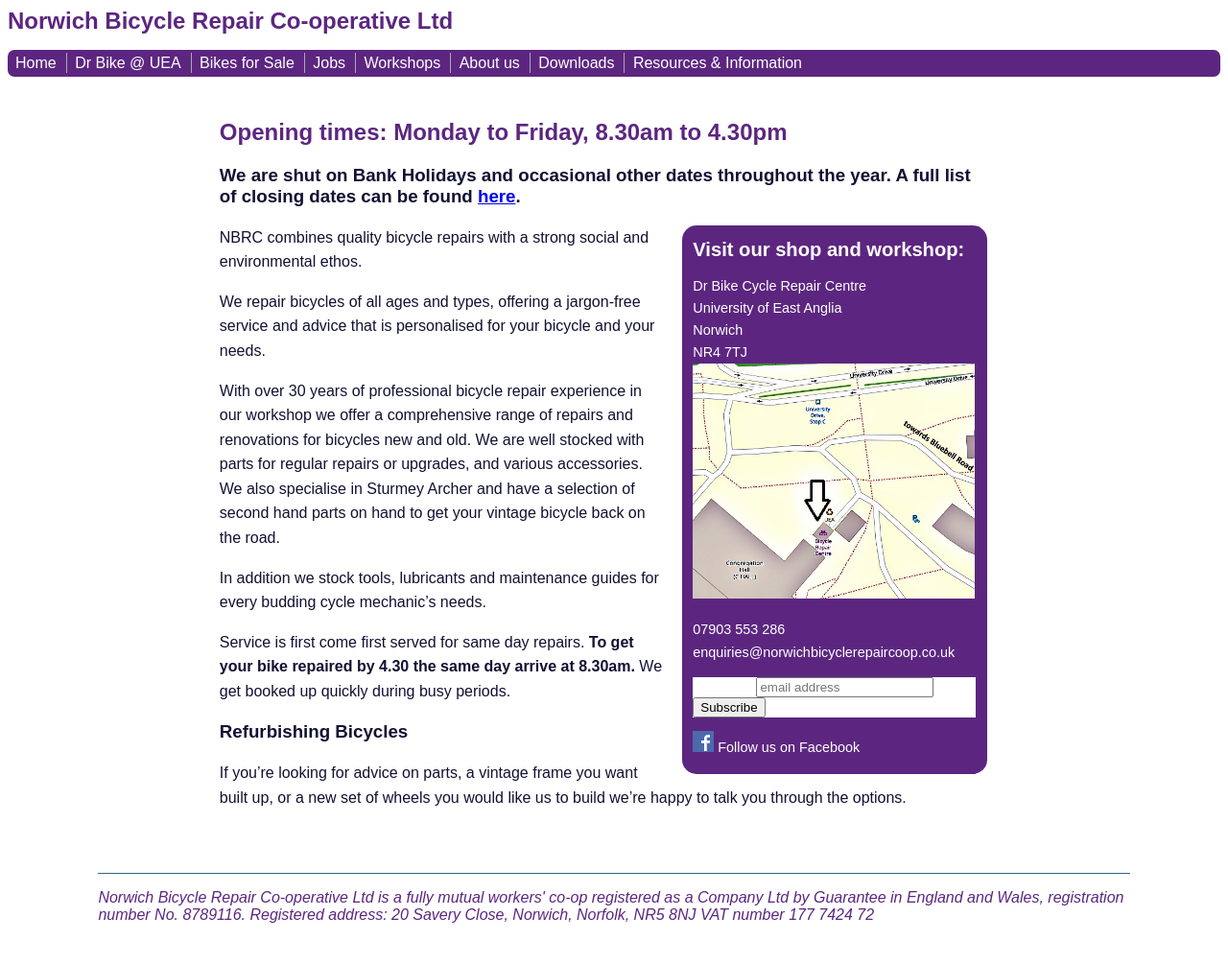
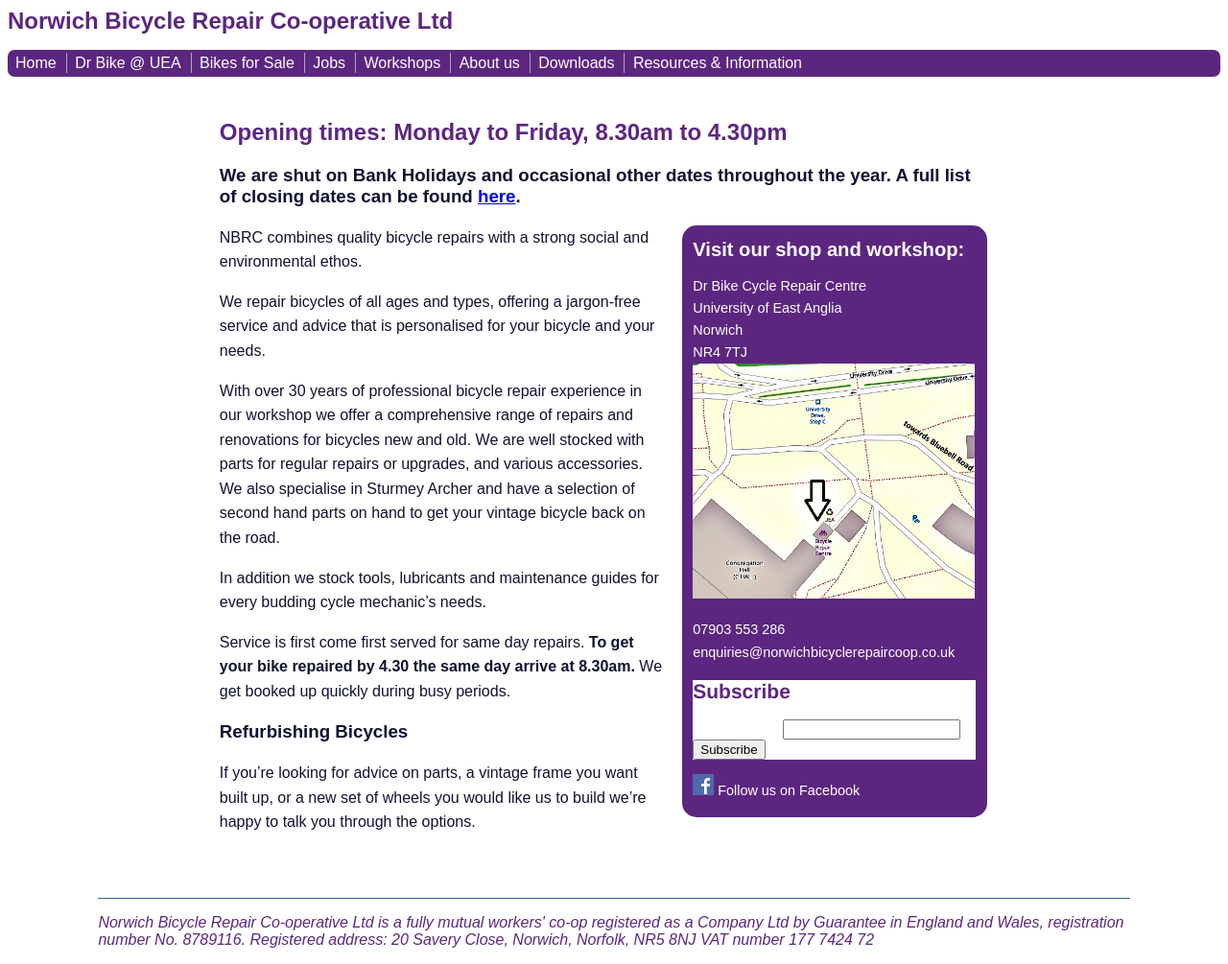
Before and after one commit to norwichbicyclerepaircooperative/norwichbicyclerepaircooperative.github.io, a Jekyll site: the page built from index.md, in a window 1280 px wide. Shown: the whole page at 96% size. Built offline with Jekyll 4.4.1, drawn with Linux system fonts in a browser that asks for light colours; comment, search, counter and statistics services are not loaded; before the commit the page ends 979 px from its top, so only the background shows below that.

Commit message:
Update index.md

```diff
--- a/index.md
+++ b/index.md
@@ -20,21 +20,25 @@
 
 07903 553 286
 enquiries@norwichbicyclerepaircoop.co.uk
-
-
 <!-- Begin Mailchimp Signup Form -->
-<link href="//cdn-images.mailchimp.com/embedcode/horizontal-slim-10_7.css" rel="stylesheet" type="text/css">
+<link href="//cdn-images.mailchimp.com/embedcode/classic-10_7.css" rel="stylesheet" type="text/css">
 <style type="text/css">
-	#mc_embed_signup{background:#fff; clear:left; font:14px Helvetica,Arial,sans-serif; width:100%;}
+	#mc_embed_signup{background:#fff; clear:left; font:14px Helvetica,Arial,sans-serif; }
 	/* Add your own Mailchimp form style overrides in your site stylesheet or in this style block.
 	   We recommend moving this block and the preceding CSS link to the HEAD of your HTML file. */
 </style>
 <div id="mc_embed_signup">
 <form action="https://gmail.us5.list-manage.com/subscribe/post?u=e317082ca26f50c2f9fa15c06&amp;id=358dc88c2a" method="post" id="mc-embedded-subscribe-form" name="mc-embedded-subscribe-form" class="validate" target="_blank" novalidate>
     <div id="mc_embed_signup_scroll">
-	<label for="mce-EMAIL">Subscribe</label>
-	<input type="email" value="" name="EMAIL" class="email" id="mce-EMAIL" placeholder="email address" required>
-    <!-- real people should not fill this in and expect good things - do not remove this or risk form bot signups-->
+	<h2>Subscribe</h2>
+<div class="mc-field-group">
+	<label for="mce-EMAIL">Email Address </label>
+	<input type="email" value="" name="EMAIL" class="required email" id="mce-EMAIL">
+</div>
+	<div id="mce-responses" class="clear">
+		<div class="response" id="mce-error-response" style="display:none"></div>
+		<div class="response" id="mce-success-response" style="display:none"></div>
+	</div>    <!-- real people should not fill this in and expect good things - do not remove this or risk form bot signups-->
     <div style="position: absolute; left: -5000px;" aria-hidden="true"><input type="text" name="b_e317082ca26f50c2f9fa15c06_358dc88c2a" tabindex="-1" value=""></div>
     <div class="clear"><input type="submit" value="Subscribe" name="subscribe" id="mc-embedded-subscribe" class="button"></div>
     </div>
@@ -42,7 +46,6 @@
 </div>
 
 <!--End mc_embed_signup-->
-
 
 [![Visit us on Facebook](/static/images/fb_logo.png)](http://www.facebook.com/norwichbicycle) Follow us on Facebook
 
```
